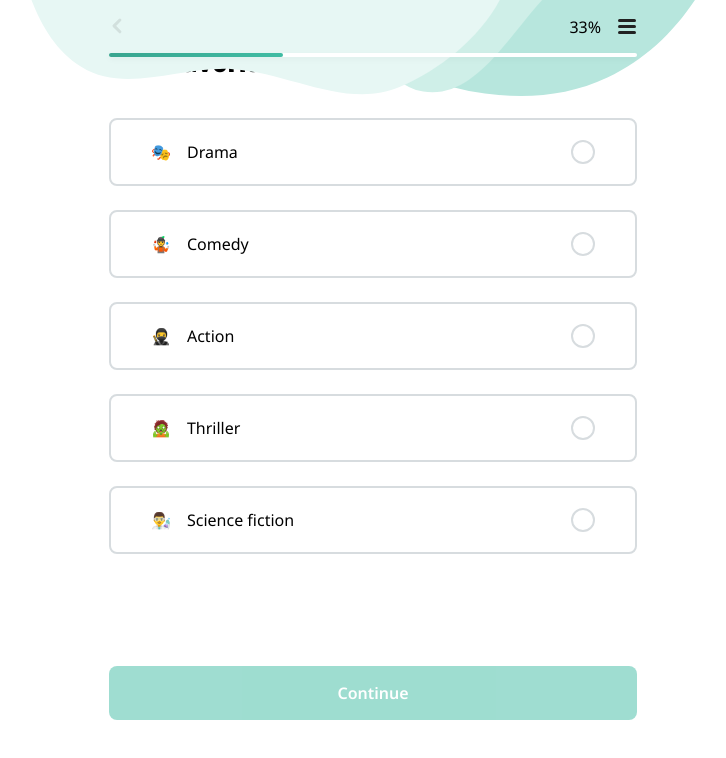
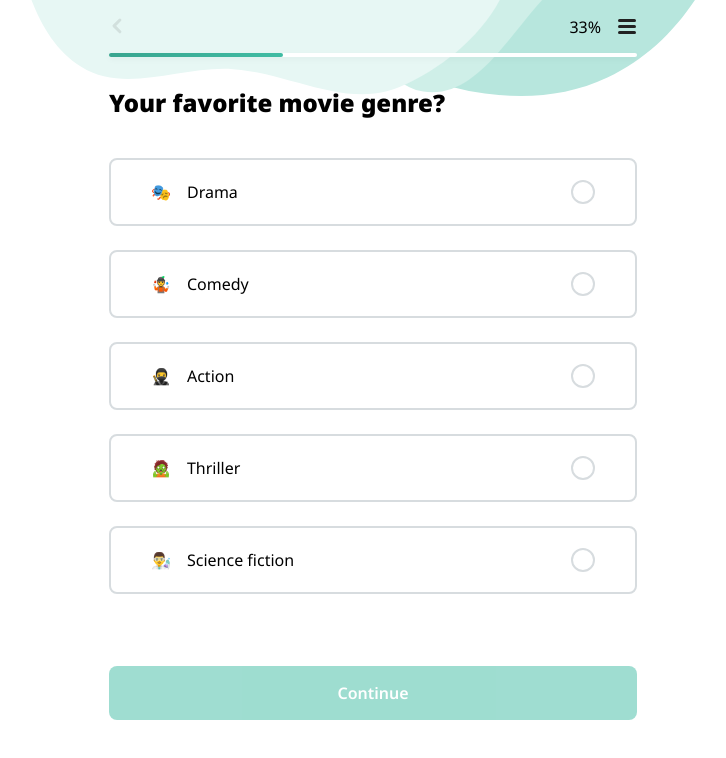
Before and after one commit to livedder44/QuizMovie, a React (Vite) app: page / in a window 1280 px wide. Shown: the top 758 px of the page, without its empty margins (267-993 px from the left). Built offline with nearby package versions, Linux system fonts and the light colour scheme.

Commit message:
prjctNewBtnUpd1

```diff
--- a/src/App.scss
+++ b/src/App.scss
@@ -66,8 +66,8 @@ h2 {
   padding: 0 120px 20px;
 }
 .nav-bg + * {
+  margin-top: 80px;
   height: calc(100% - 80px);
-  height: 100%;
   display: flex;
   justify-content: center;
   flex-direction: column;
```
